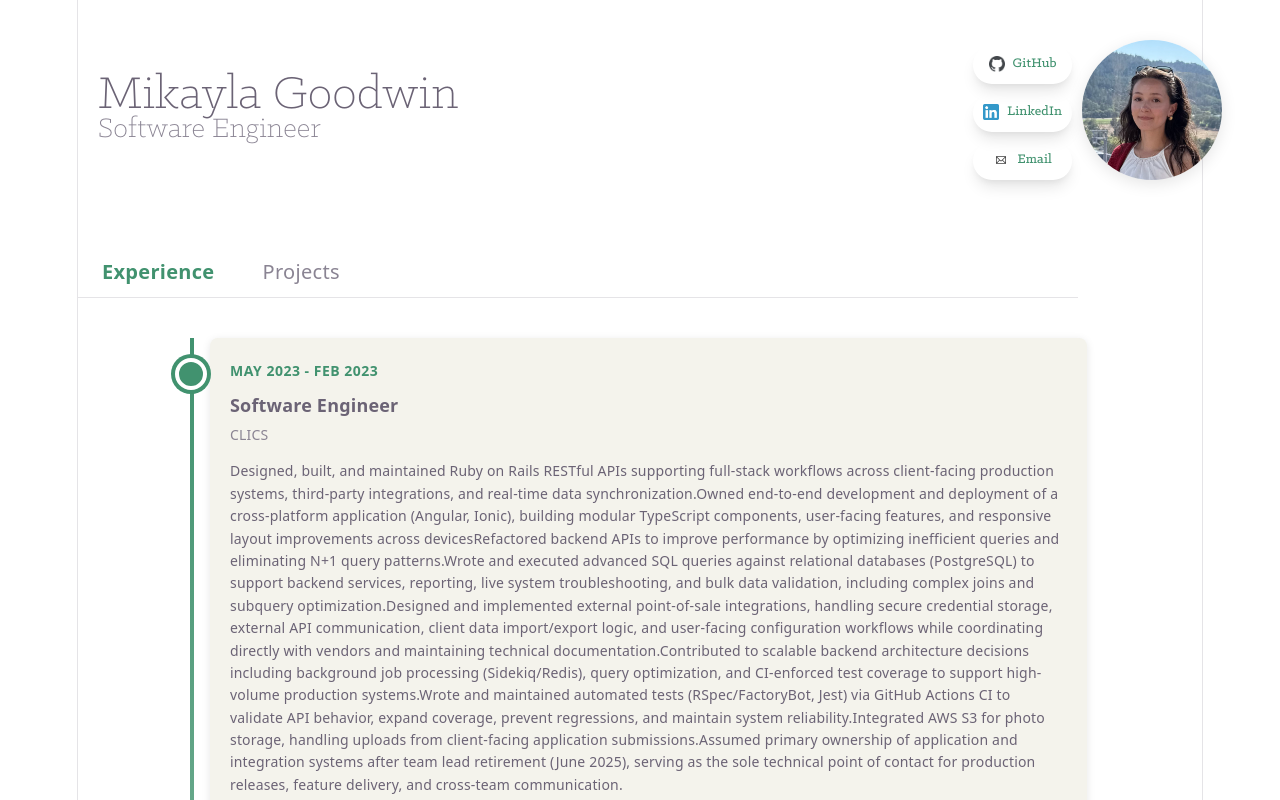
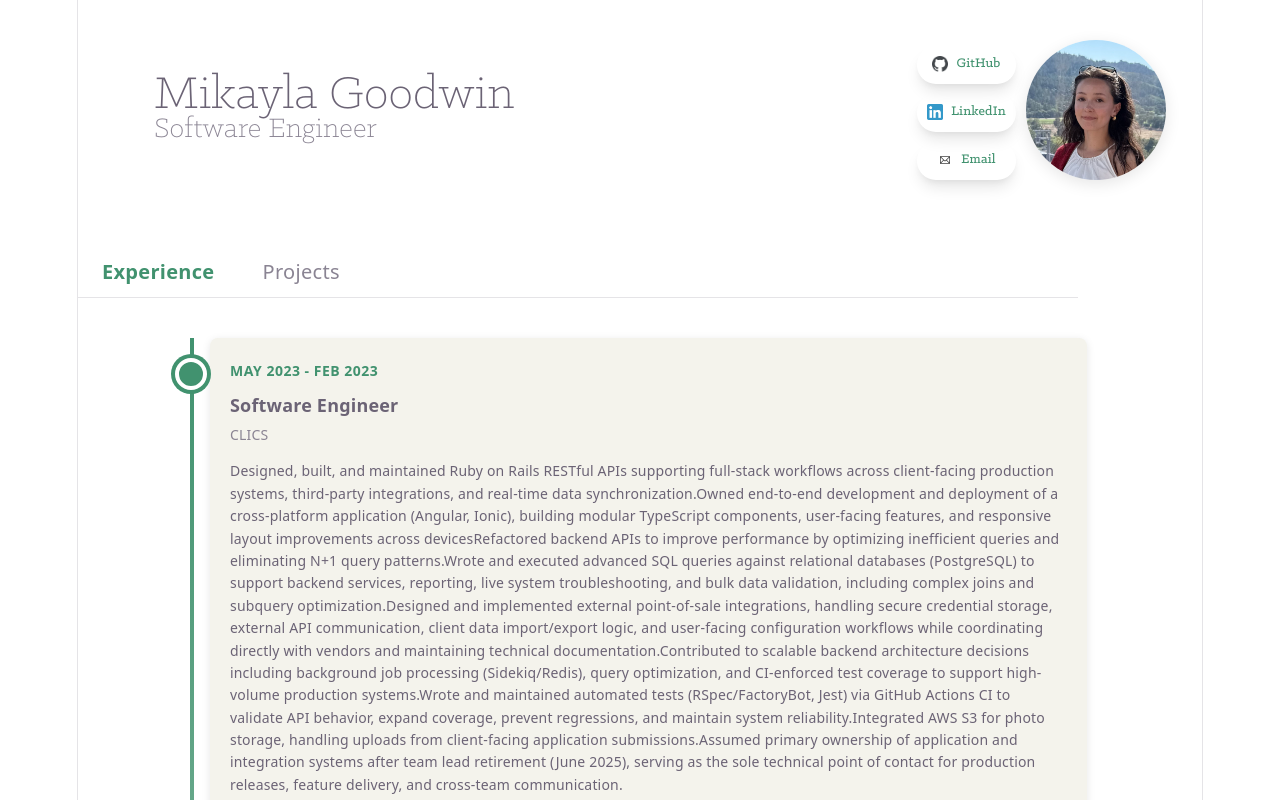
Before and after one commit to mikaylacora/me, a React (Vite) app: page / in a window 1280 px wide. Shown: the top 800 px of the page. Built offline with nearby package versions, Linux system fonts and the light colour scheme.

Commit message:
fix header alignment

```diff
--- a/src/App.css
+++ b/src/App.css
@@ -1,6 +1,7 @@
 
 #header {
   width: 100%;
+  max-width: 1126px;
   padding: 40px 20px;
   /* background-image: "src/assets/header.png"; */
 
@@ -28,8 +29,8 @@
   flex-direction: row;
   align-items: center;
   justify-content: space-between;
-  gap: 60px;
-  max-width: 1200px;
+  width: 90%;
+  max-width: 1126px;
   margin: 0 auto;
 }
 
```
